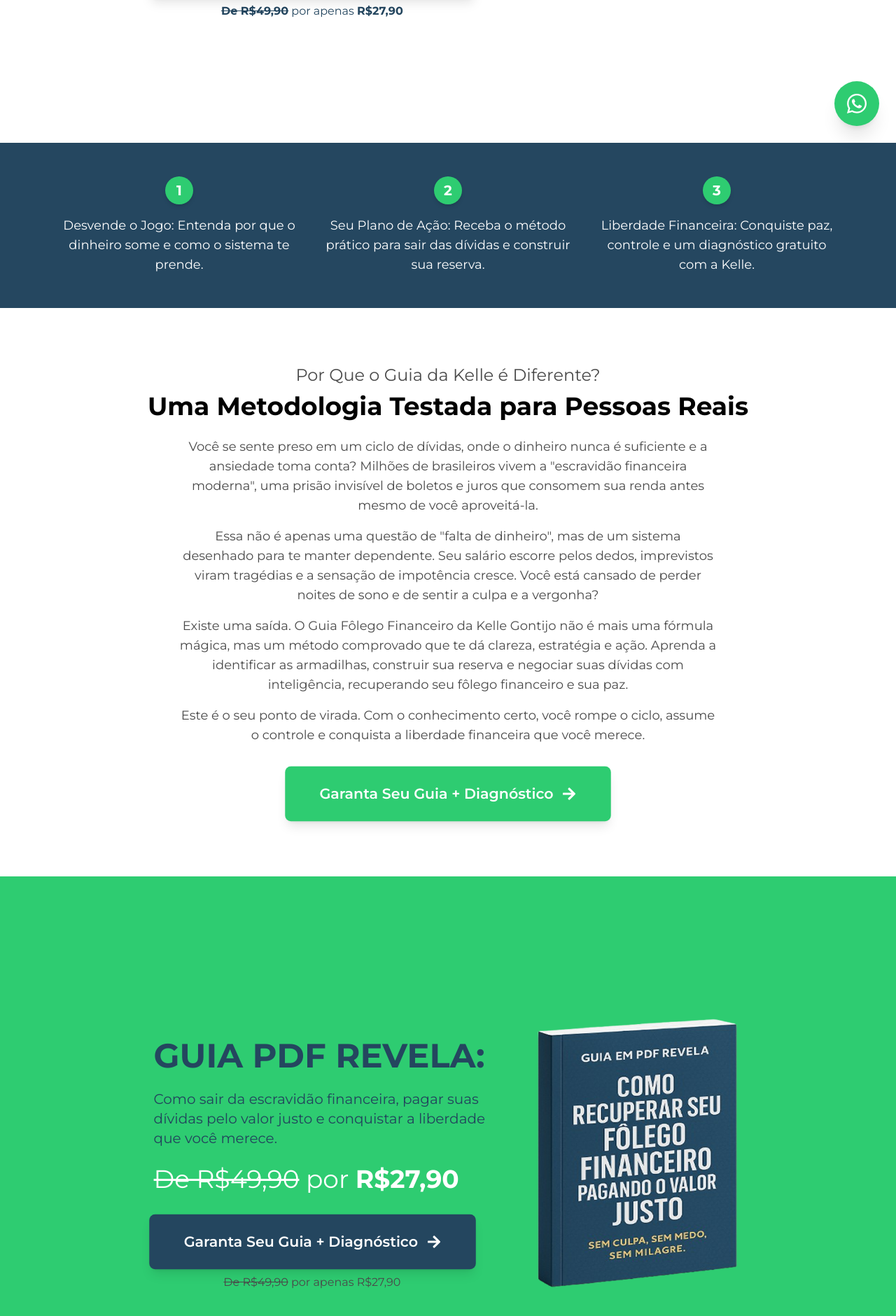
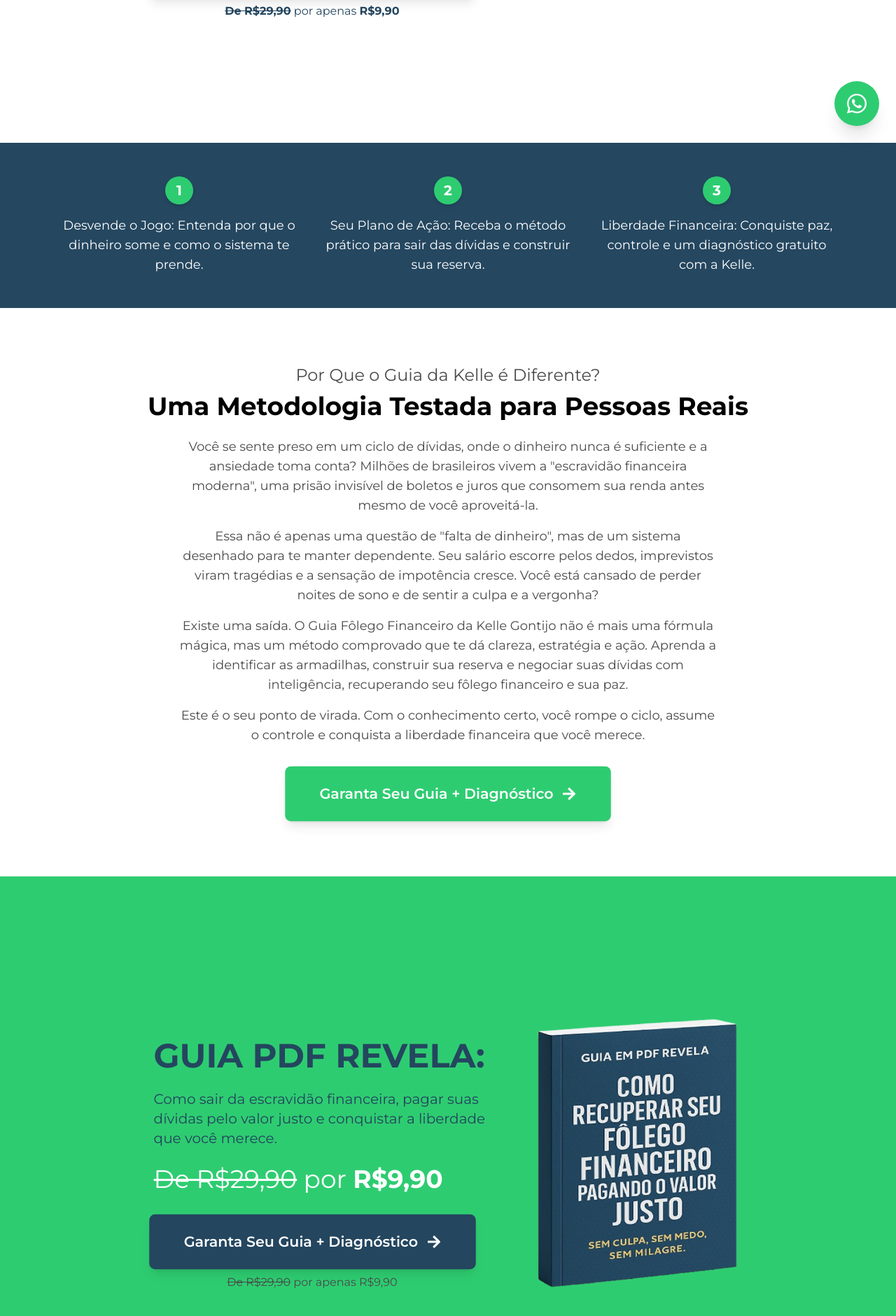
Before and after one commit to kellegontijo/pagina-guia-folego-financeiro, a React (Vite) app: page / in a window 1280 px wide. Shown: the part 596-2476 px from the top of the page at 70% size. Built offline with nearby package versions, Linux system fonts and the light colour scheme.

Commit message:
Refatora valores do produto

```diff
--- a/src/components/Hero.jsx
+++ b/src/components/Hero.jsx
@@ -76,7 +76,7 @@ const Hero = () => {
               </a>
             </motion.div>
             <p className="mt-2 text-brand-dark-blue-alt text-center text-base">
-              <span className="font-bold line-through">De R$49,90</span> por apenas <span className="font-bold text-brand-dark-blue-alt">R$27,90</span>
+              <span className="font-bold line-through">De R$29,90</span> por apenas <span className="font-bold text-brand-dark-blue-alt">R$9,90</span>
             </p>
           </div>
         </div>
--- a/src/components/SalesBox.jsx
+++ b/src/components/SalesBox.jsx
@@ -51,7 +51,7 @@ const Hero = () => {
 
 
           <p className="font-montserrat mb-2 text-4xl text-white">
-            <span className="line-through">De R$49,90</span> por <span className="font-extrabold">R$27,90</span>
+            <span className="line-through">De R$29,90</span> por <span className="font-extrabold">R$9,90</span>
           </p>
 
           <div className="self-center lg:self-start">
@@ -71,7 +71,7 @@ const Hero = () => {
               </a>
             </motion.div>
             <p className="mt-2 text-brand-gray text-center text-base">
-              <span className="line-through">De R$49,90</span> por apenas <span>R$27,90</span>
+              <span className="line-through">De R$29,90</span> por apenas <span>R$9,90</span>
             </p>
           </div>
         </div>
```
